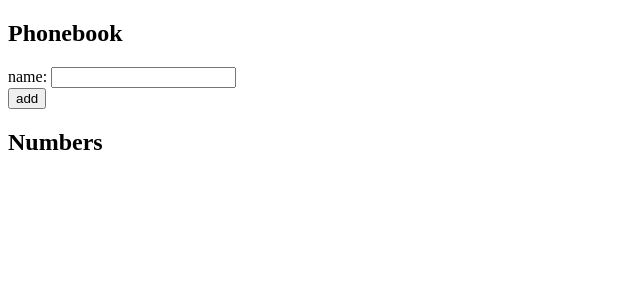
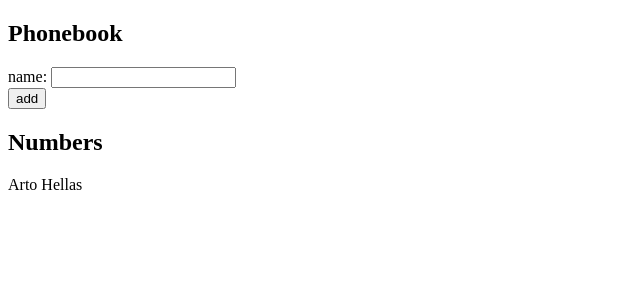
Before and after one commit to 1Maria/the-phonebook, a React (Create React App) app: page / in a window 1280 px wide. Shown: the top 300 px of the page, without its empty margins (0-640 px from the left). Built offline with nearby package versions, Linux system fonts and the light colour scheme.

Commit message:
Display person names

```diff
--- a/src/App.js
+++ b/src/App.js
@@ -18,6 +18,7 @@ const App = () => {
         </div>
       </form>
       <h2>Numbers</h2>
+      <div>{persons.map(person => <div>{person.name}</div>)}</div>
     </div>
   );
 }
```
